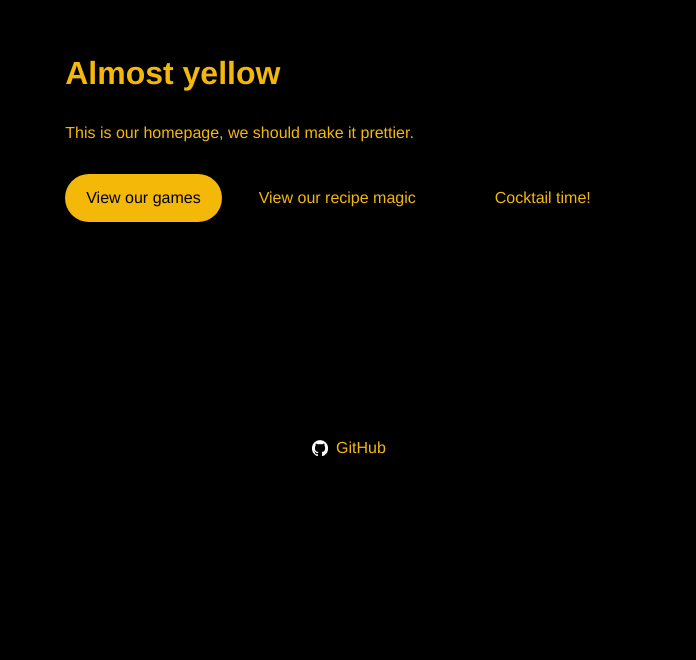
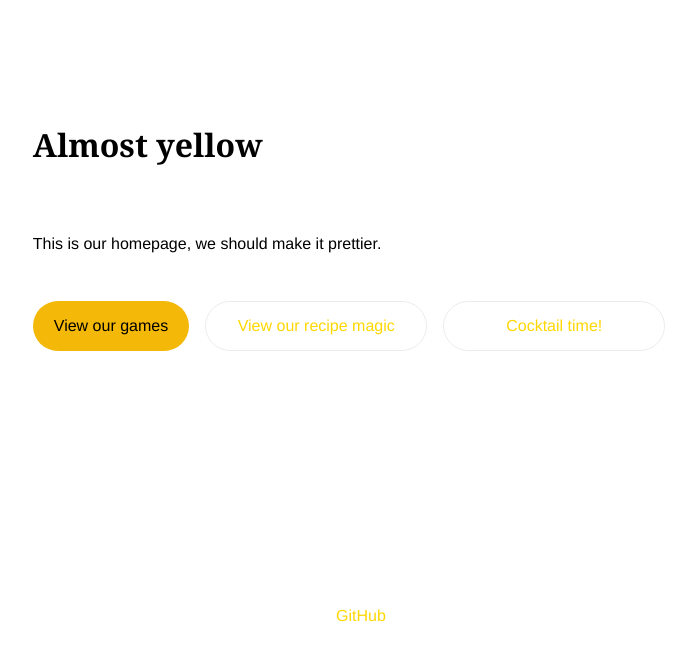
Before and after one commit to cjrace/almostyellow, a Next.js app: page / in a window 1280 px wide. Shown: the part 262-922 px from the top of the page, without its empty margins (291-987 px from the left). Before the commit the page ends 800 px from the top, so only its background shows below. Built offline with nearby package versions, Linux system fonts and the light colour scheme.

Commit message:
initial global css

```diff
--- a/app/globals.css
+++ b/app/globals.css
@@ -1,46 +1,63 @@
+/* globals.css */
+
 :root {
+  --primary-color: #0074D9; /* Blue */
+  --secondary-color: #FFD700; /* Almost yellow */
+  --accent-color: #FF851B; /* Orange */
+
   --background: #000000;
   --foreground: #f4b808;
   --font-family: Helvetica, sans-serif;
-}
 
-@media (prefers-color-scheme: dark) {
-  :root {
-    --background: #000000;
-    --foreground: #f4b808;
-  }
-}
-
-html,
-body {
-  max-width: 100vw;
-  overflow-x: hidden;
 }
 
 body {
-  color: var(--foreground);
-  background: var(--background);
-  font-family: var(--font-family);
   -webkit-font-smoothing: antialiased;
   -moz-osx-font-smoothing: grayscale;
 }
 
-* {
-  box-sizing: border-box;
-  padding: 0;
-  margin: 0;
+h1, h2, h3 {
+  font-family: Georgia, serif;
+}
+
+
+
+
+.container {
+  max-width: 1200px;
+  margin: 0 auto;
+  padding: 20px;
+}
+
+.section {
+  margin-bottom: 40px;
+}
+
+.button {
+  display: inline-block;
+  padding: 10px 20px;
+  border: none;
+  border-radius: 4px;
+  cursor: pointer;
+}
+
+.button-primary {
+  background-color: var(--primary-color);
+  color: white;
 }
 
 a {
-  color: inherit;
+  color: var(--secondary-color);
   text-decoration: none;
 }
 
-@media (prefers-color-scheme: dark) {
-  html {
-    color-scheme: dark;
+@media (max-width: 768px) {
+  /* Adjust styles for smaller screens */
+  .container {
+    padding: 10px;
   }
 }
+
 
 .panel-row {
   display: flex;
--- a/pages/_app.tsx
+++ b/pages/_app.tsx
@@ -1,5 +1,5 @@
 import '../app/globals.css';
-import Head from 'next/head'
+import Head from 'next/head';
 import { AppProps } from 'next/app';
 
 function MyApp({ Component, pageProps }: AppProps) {
```
